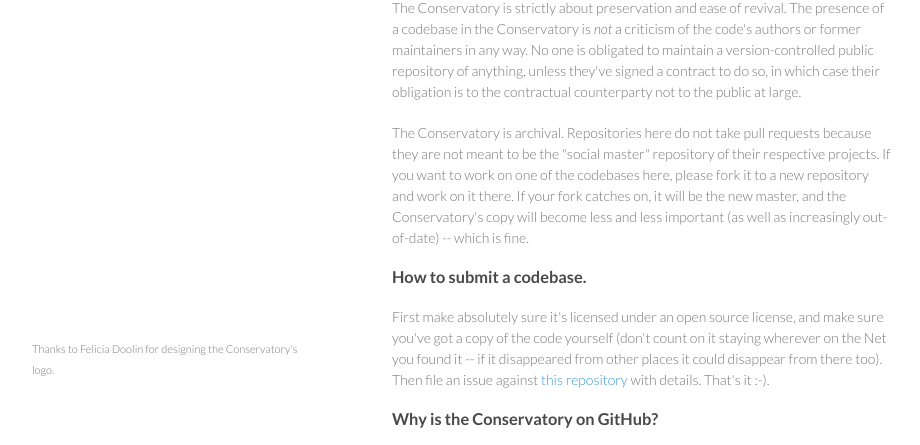
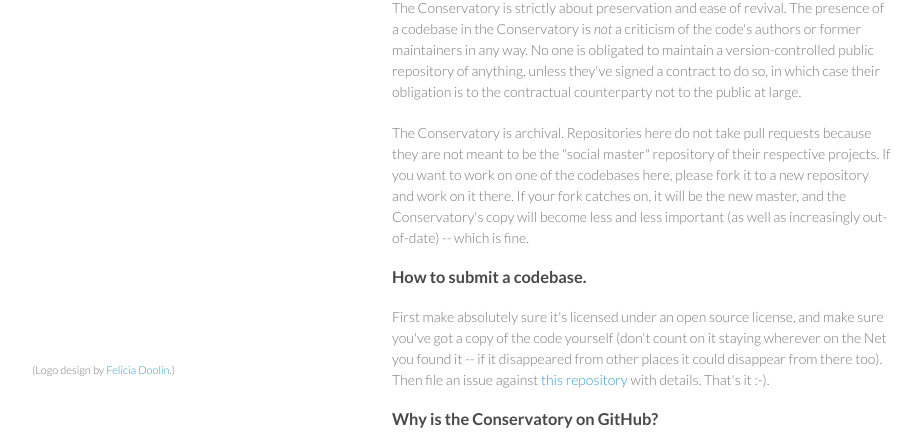
Before and after one commit to Conservatory/conservatory.github.io, a plain HTML site: page index.html in a window 1280 px wide. Shown: the part 351-796 px from the top of the page, without its empty margins (178-1098 px from the left). Drawn offline with Linux system fonts and the light colour scheme.

Commit message:
Shorten logo credit and link to Felicia Doolin's site.

```diff
--- a/index.html
+++ b/index.html
@@ -46,7 +46,7 @@
 <p>GitHub offers unlimited zero-cost repository hosting for open source code, is reassuringly large and stable -- after all, this is an archive, so the whole point is for it to stick around -- and most open source developers know how to work with it (for example, they know how to fork a repository in order to start working on its code).  <a href="https://gitorious.org/">Gitorious.org</a> was tempting for philosophical reasons (the code that runs the site is itself open source), and we certainly encourage people to mirror any Conservatory repository there, but our primary goal was stability and familiarity.</p>
       </section>
       <footer>
-        <p><small>Thanks to Felicia Doolin for designing the Conservatory's logo.</small></p>
+        <p><small>(Logo design by <a href="http://fdooli.info/" >Felicia Doolin</a>.)</small></p>
       </footer>
     </div>
     <script src="javascripts/scale.fix.js"></script>
```
